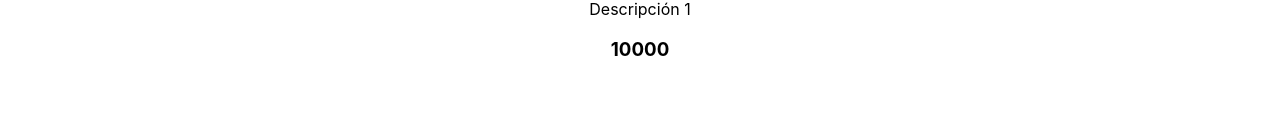
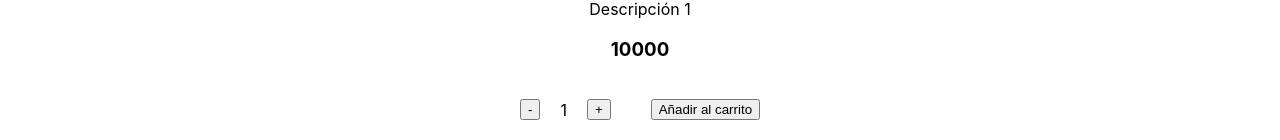
Before and after one commit to Guiniote/Coder-ecommerce, a React (Create React App) app: page /item/1 in a window 1280 px wide. Shown: the part 1143-1283 px from the top of the page. Before the commit the page ends 1222 px from the top, so only its background shows below. Built offline with nearby package versions, Linux system fonts and the light colour scheme.

Commit message:
Desafío 7

```diff
--- a/src/components/ItemDetail/ItemDetail.js
+++ b/src/components/ItemDetail/ItemDetail.js
@@ -1,12 +1,32 @@
-import React from 'react';
+import React, { useState } from 'react';
+import ItemCount from '../ItemCount/ItemCount';
+import { Link } from 'react-router-dom';
 
-function ItemDetail({item}) {
+function ItemDetail({ item }) {
+
+    const [quantityToBuy, setQuantityToBuy] = useState(null);
+
+    const toCart = (itemQuantity) => {
+        setQuantityToBuy(itemQuantity);
+        itemQuantity === 1 ?
+            alert(`Agregaste ${itemQuantity} ítem al carrito!`)
+            : alert(`Agregaste ${itemQuantity} ítems al carrito!`);
+    }
+
     return (
         <>
             <img src={item.pictureUrl} alt="ProductDetail" width="100%" />
             <h2>{item.title}</h2>
             <p>{item.description}</p>
             <h3>{item.price}</h3>
+            {!quantityToBuy ?
+                <ItemCount stock="10" initial="1" onAdd={toCart} />
+                : <p>Ítems en el carrito: {quantityToBuy} </p>
+            }
+
+            <Link to={`/cart`} >
+                <button>Terminar mi compra</button>
+            </Link>
         </>
     );
 }
--- a/src/components/ItemListContainer/ItemListContainer.js
+++ b/src/components/ItemListContainer/ItemListContainer.js
@@ -1,5 +1,4 @@
 import React, { useEffect, useState } from 'react';
-import ItemCount from '../ItemCount/ItemCount';
 import ItemList from '../ItemList/ItemList';
 import './ItemListContainer.css';
 import { useParams } from 'react-router-dom';
@@ -58,7 +57,7 @@ function ItemListContainer({greeting}) {
     }, [categoryId])
 
 
-    const toCart = (itemQuantity) => itemQuantity === 1 ? alert(`Agregaste ${itemQuantity} ítem al carrito!`) : alert(`Agregaste ${itemQuantity} ítems al carrito!`);
+
 
     let filteredProducts = products && products.filter(productsFiltered => productsFiltered.category === categoryId);
 
@@ -66,7 +65,6 @@ function ItemListContainer({greeting}) {
     return(
         <div>
             <p>{greeting}</p>
-            <ItemCount stock="0" initial="1" onAdd={toCart} />
             {categoryId ? <ItemList items={ filteredProducts } /> : <ItemList items={ products } /> }
         </div>
     )
```
